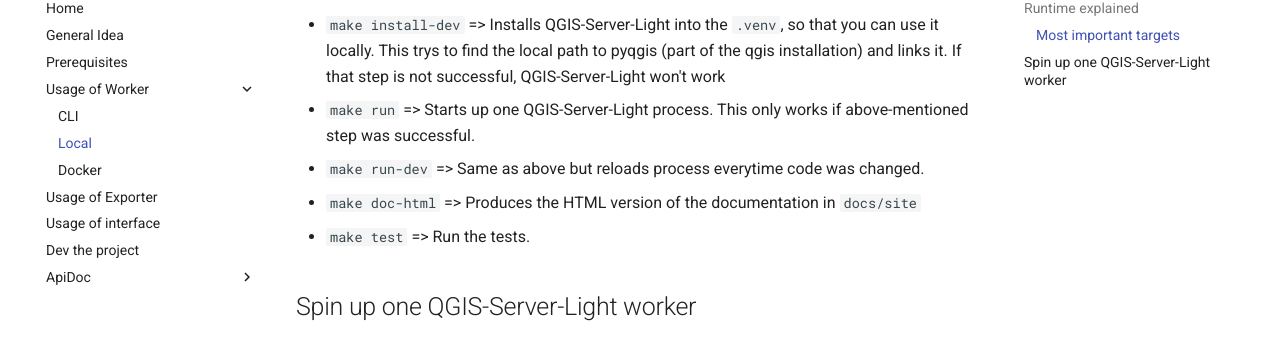
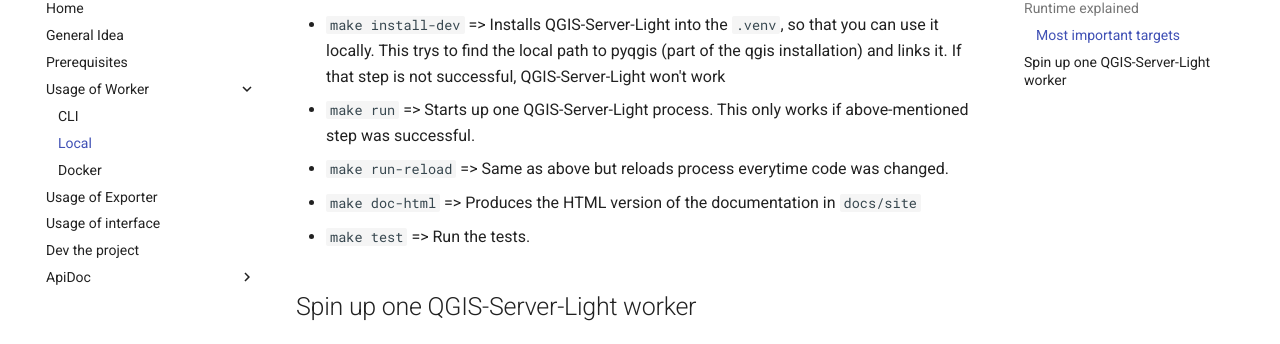
Before and after one commit to opengisch/qgis-server-light, an MkDocs documentation site: the page built from docs/src/usage.worker.local.md, in a window 1280 px wide and 900 px high, scrolled down 519 px. Shown: the part 100-444 px from the top of the window. Built offline with MkDocs 1.6.1 and Material for MkDocs 9.7.7, drawn with Linux system fonts in a browser that asks for light colours.

Commit message:
fix docs, add dev requirements

```diff
--- a/docs/src/usage.worker.local.md
+++ b/docs/src/usage.worker.local.md
@@ -20,7 +20,7 @@
     successful, QGIS-Server-Light won't work
 - `make run` => Starts up one QGIS-Server-Light process. This only works if above-mentioned step was
     successful.
-- `make run-dev` => Same as above but reloads process everytime code was changed.
+- `make run-reload` => Same as above but reloads process everytime code was changed.
 - `make doc-html` => Produces the HTML version of the documentation in `docs/site`
 - `make test` => Run the tests.
 
--- a/requirements.dev.txt
+++ b/requirements.dev.txt
@@ -1 +1,3 @@
-hupper
+hupper==1.12.1
+black==25.1.0
+isort==6.0.1
```
